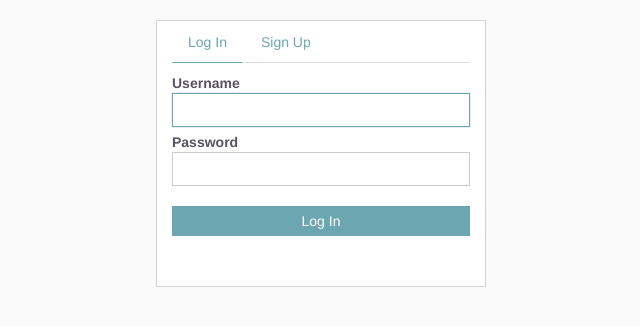
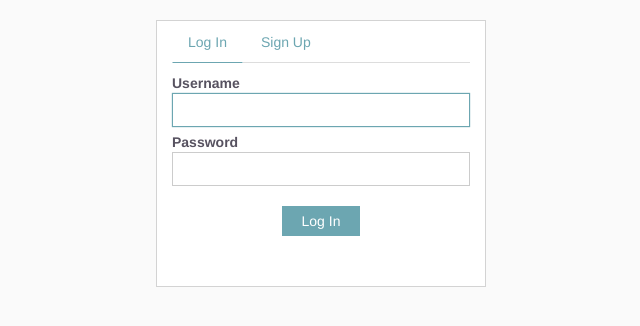
Before and after one commit to SebastianLindmark/snitch, an Angular app in the folder Frontend/: page / in a window 1280 px wide. Shown: the top 326 px of the page, without its empty margins (319-959 px from the left). Built offline with nearby package versions, Linux system fonts and the light colour scheme.

Commit message:
Update scss for sign-in component

```diff
--- a/Frontend/src/app/sign-in/sign-in.component.scss
+++ b/Frontend/src/app/sign-in/sign-in.component.scss
@@ -14,9 +14,13 @@ $dark-color: #234B52;
 .custom-button {
     border: none;
     border-radius: 0px !important;
-    padding: 5px !important;
+    padding: 5px 20px 5px 20px !important;
+    width: auto;
     margin-top: 20px;
+    margin-left: auto;
+    margin-right: auto;
     background-color: $main-color;
+    text-align: center;
 }
 
 .custom-input {
```
